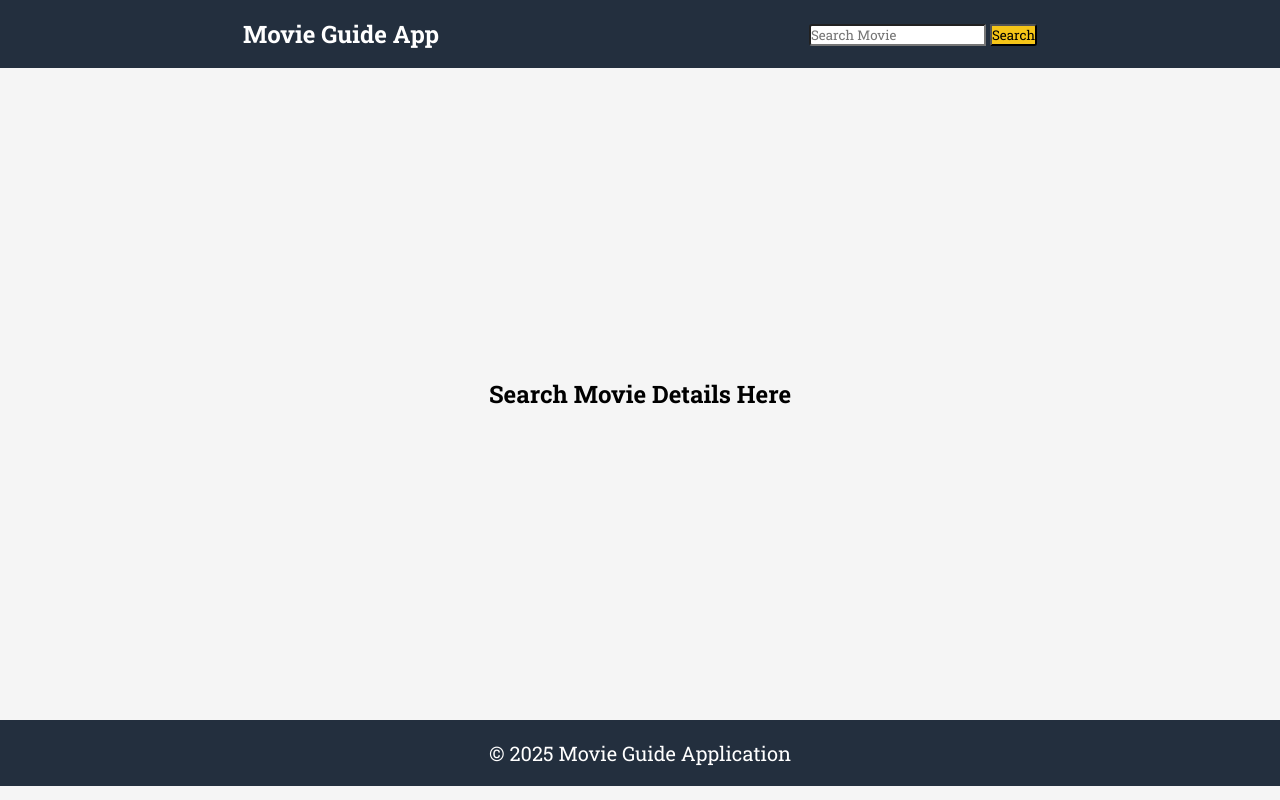
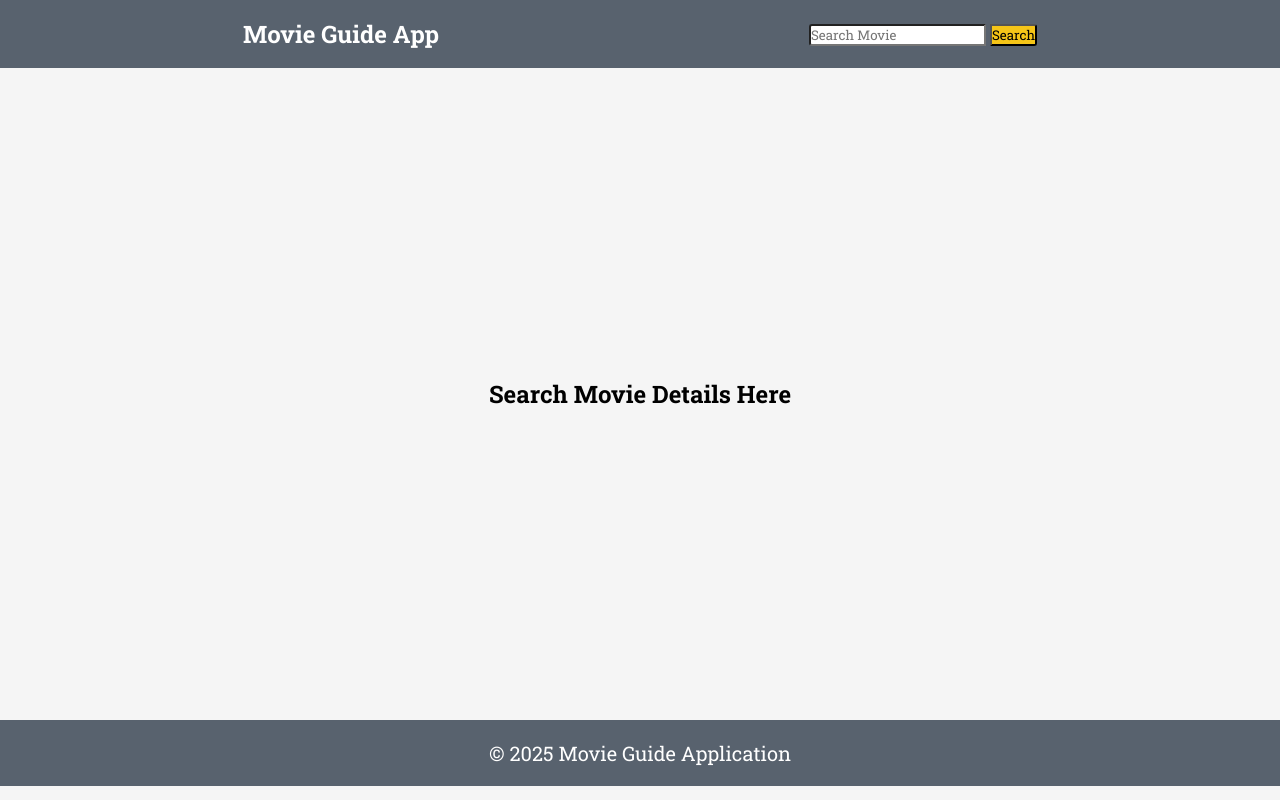
Before and after one commit to Adityarrudola/Movie-App, a plain HTML site: page index.html in a window 1280 px wide. Drawn offline with Linux system fonts and the light colour scheme.

Commit message:
Update styles.css

```diff
--- a/styles.css
+++ b/styles.css
@@ -15,7 +15,7 @@ body{
 
 /* navbar section */
 nav{
-    background: #232f3e;
+    background: #58626e;
 }
 
 .navbar{
@@ -123,7 +123,7 @@ main section{
 /* footer section */
 footer{
     text-align: center;
-    background: #232f3e;
+    background: #58626e;
     color:#fff;
     padding-block: 20px;
     margin-top:20px;
```
